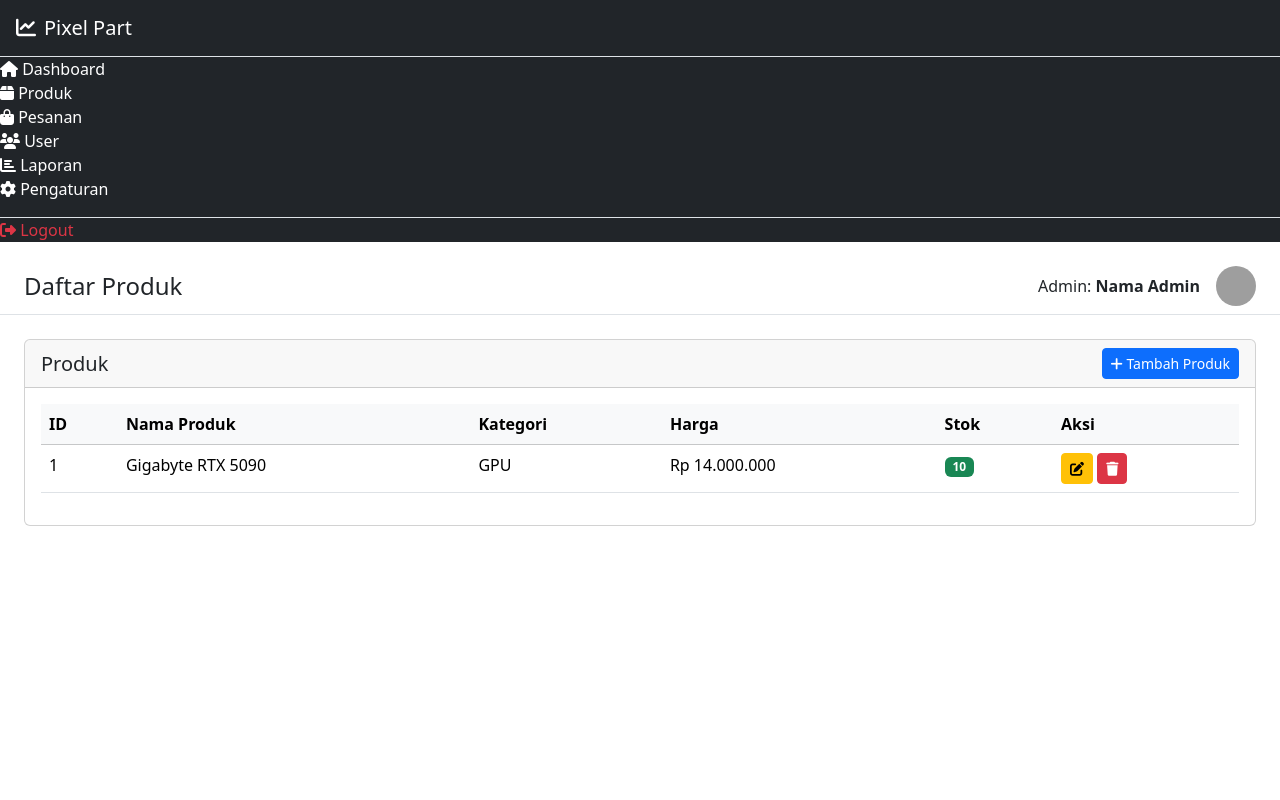
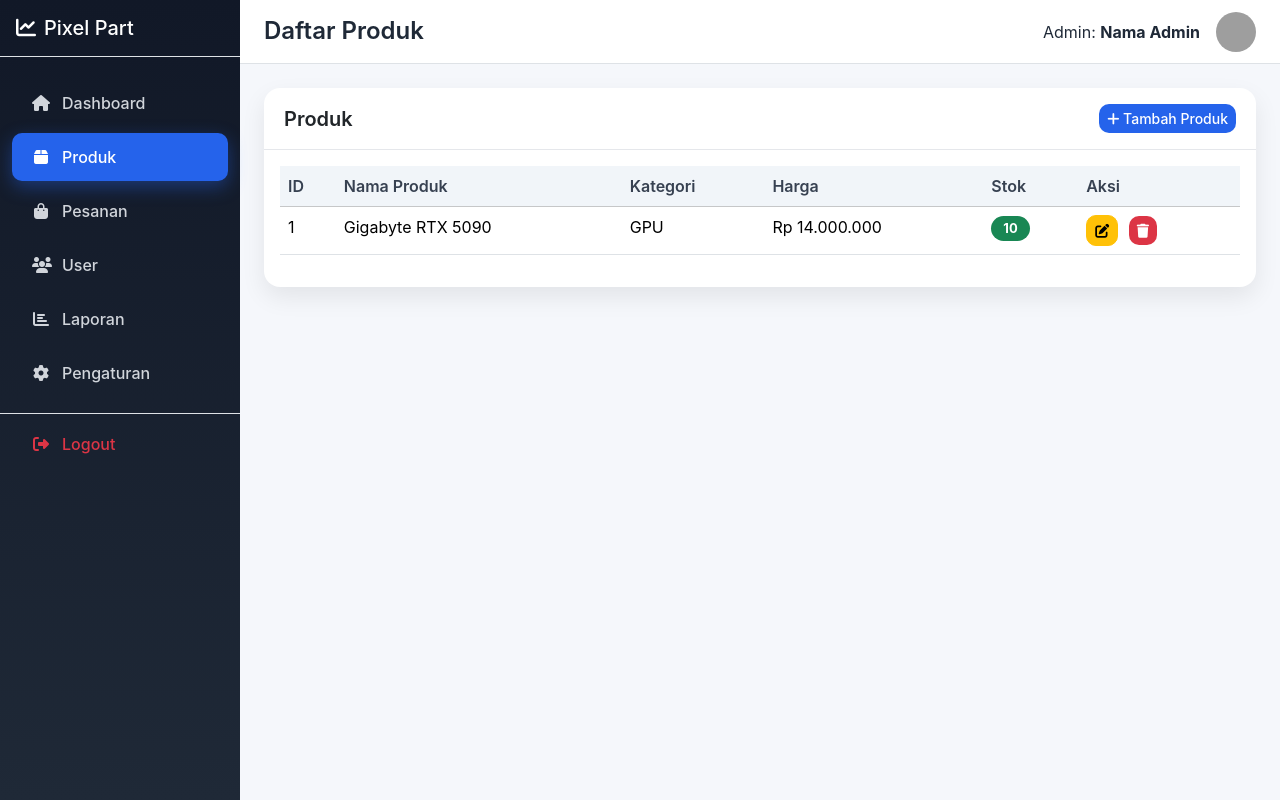
Before and after one commit to jack-horne/e-comerce, a PHP site: page /admin/dashboard.php in a window 1280 px wide. Run offline with PHP 8.4, Linux system fonts and the light colour scheme; grey boxes are pictures that could not be loaded.

Commit message:
dashboard admin

```diff
--- a/admin/dashboard.php
+++ b/admin/dashboard.php
@@ -6,7 +6,7 @@
     <title>Produk - Admin</title>
     <link href="https://cdn.jsdelivr.net/npm/bootstrap@5.3.8/dist/css/bootstrap.min.css" rel="stylesheet">
     <link rel="stylesheet" href="https://cdnjs.cloudflare.com/ajax/libs/font-awesome/6.4.0/css/all.min.css">
-    <link rel="stylesheet" href="../../public/css/admin.css">
+    <link rel="stylesheet" href="/e_commerce2/public/css/admin.css">
 </head>
 <body>
     <div class="wrapper">
--- /dev/null
+++ b/public/css/admin.css
@@ -0,0 +1,167 @@
+/* ===================== GLOBAL ===================== */
+body {
+    font-family: 'Inter', 'Segoe UI', sans-serif;
+    background-color: #f5f7fb;
+    color: #1f2937;
+}
+
+.wrapper {
+    display: flex;
+    min-height: 100vh;
+}
+
+/* ===================== SIDEBAR ===================== */
+.sidebar {
+    width: 240px;
+    background: linear-gradient(180deg, #111827, #1f2937);
+    position: fixed;
+    top: 0;
+    left: 0;
+    height: 100vh;
+    z-index: 1040;
+    transition: transform 0.3s ease;
+}
+
+.sidebar-header {
+    font-weight: 600;
+}
+
+.sidebar-nav {
+    padding: 1rem 0;
+}
+
+.sidebar .nav-link {
+    display: flex;
+    align-items: center;
+    gap: 12px;
+    padding: 12px 20px;
+    color: #d1d5db;
+    font-weight: 500;
+    border-radius: 10px;
+    margin: 6px 12px;
+    transition: all 0.2s ease;
+}
+
+.sidebar .nav-link i {
+    width: 18px;
+    text-align: center;
+}
+
+.sidebar .nav-link:hover {
+    background-color: #374151;
+    color: #fff;
+}
+
+.sidebar .nav-link.active {
+    background-color: #2563eb;
+    color: #fff;
+    box-shadow: 0 6px 18px rgba(37,99,235,.4);
+}
+
+/* Mobile Sidebar */
+@media (max-width: 991px) {
+    .sidebar {
+        transform: translateX(-100%);
+    }
+
+    .sidebar.show {
+        transform: translateX(0);
+    }
+}
+
+/* ===================== OVERLAY ===================== */
+.sidebar-overlay {
+    position: fixed;
+    inset: 0;
+    background: rgba(0,0,0,.45);
+    z-index: 1030;
+    display: none;
+}
+
+.sidebar-overlay.show {
+    display: block;
+}
+
+/* ===================== MAIN CONTENT ===================== */
+.main-content {
+    margin-left: 240px;
+    width: 100%;
+}
+
+@media (max-width: 991px) {
+    .main-content {
+        margin-left: 0;
+    }
+}
+
+/* ===================== NAVBAR ===================== */
+.navbar {
+    height: 64px;
+}
+
+.navbar h4 {
+    font-weight: 600;
+}
+
+/* ===================== CARD ===================== */
+.card {
+    border: none;
+    border-radius: 16px;
+    box-shadow: 0 10px 24px rgba(0,0,0,.08);
+}
+
+.card-header {
+    background: transparent;
+    border-bottom: 1px solid #e5e7eb;
+    padding: 16px 20px;
+}
+
+.card-header h5 {
+    font-weight: 600;
+}
+
+/* ===================== TABLE ===================== */
+.table thead th {
+    background-color: #f1f5f9;
+    font-weight: 600;
+    color: #374151;
+}
+
+.table tbody tr {
+    transition: background 0.2s ease;
+}
+
+.table tbody tr:hover {
+    background-color: #f9fafb;
+}
+
+/* ===================== BUTTON ===================== */
+.btn {
+    border-radius: 10px;
+    font-weight: 500;
+}
+
+.btn-primary {
+    background-color: #2563eb;
+    border: none;
+}
+
+.btn-warning {
+    color: #000;
+}
+
+.btn-danger {
+    border: none;
+}
+
+/* ===================== BADGE ===================== */
+.badge {
+    padding: 6px 12px;
+    border-radius: 999px;
+    font-size: 13px;
+}
+
+/* ===================== TABLE ACTION ===================== */
+.table td .btn {
+    margin-right: 6px;
+}
```
